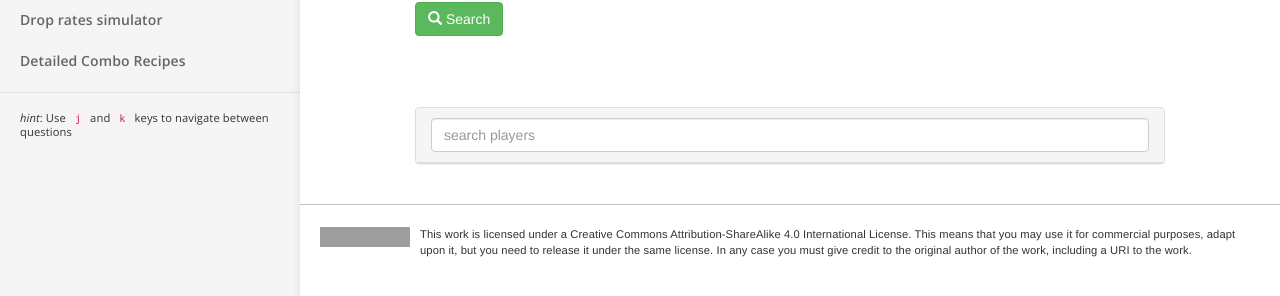
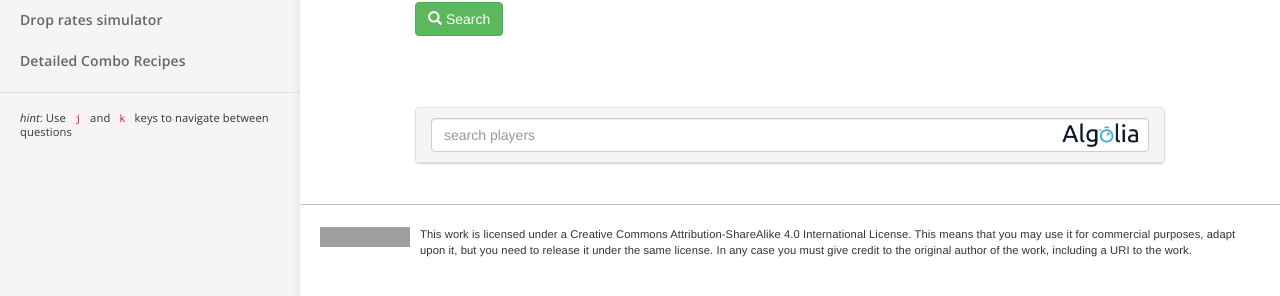
Before and after one commit to cartoon-battle/cartoon-battle.github.io, a Jekyll site: the page built from recruitment.html, in a window 1280 px wide. Shown: the part 480-776 px from the top of the page. Built offline with Jekyll 4.4.1, drawn with Linux system fonts in a browser that asks for light colours; comment, search, counter and statistics services are not loaded; grey boxes are pictures that could not be loaded.

Commit message:
add algolia logo

```diff
--- a/recruitment.html
+++ b/recruitment.html
@@ -85,7 +85,10 @@
 
 <div class="panel panel-default">
 	<div class="panel-heading">
-		<input type="search" class="form-control" placeholder="search players">
+		<input type="search" class="form-control" placeholder="search players" style="
+			background: white url('/images/Algolia_logo_bg-white.jpg') no-repeat right 10px center;
+			background-size: auto 75%
+			">
 	</div>
 </div>
 <script type="text/javascript">require(['cartoon-battle', 'cartoon-battle/util', 'https://cdnjs.cloudflare.com/ajax/libs/algoliasearch/3.20.3/algoliasearch.min.js'], function (getCards, util, algoliasearch) {
```
Also changed, not shown: other parts of recruitment.html (+4 -0 lines), images/Algolia_logo_bg-white.jpg (added), images/leaderCard_hud_frame_blue.png (added).
